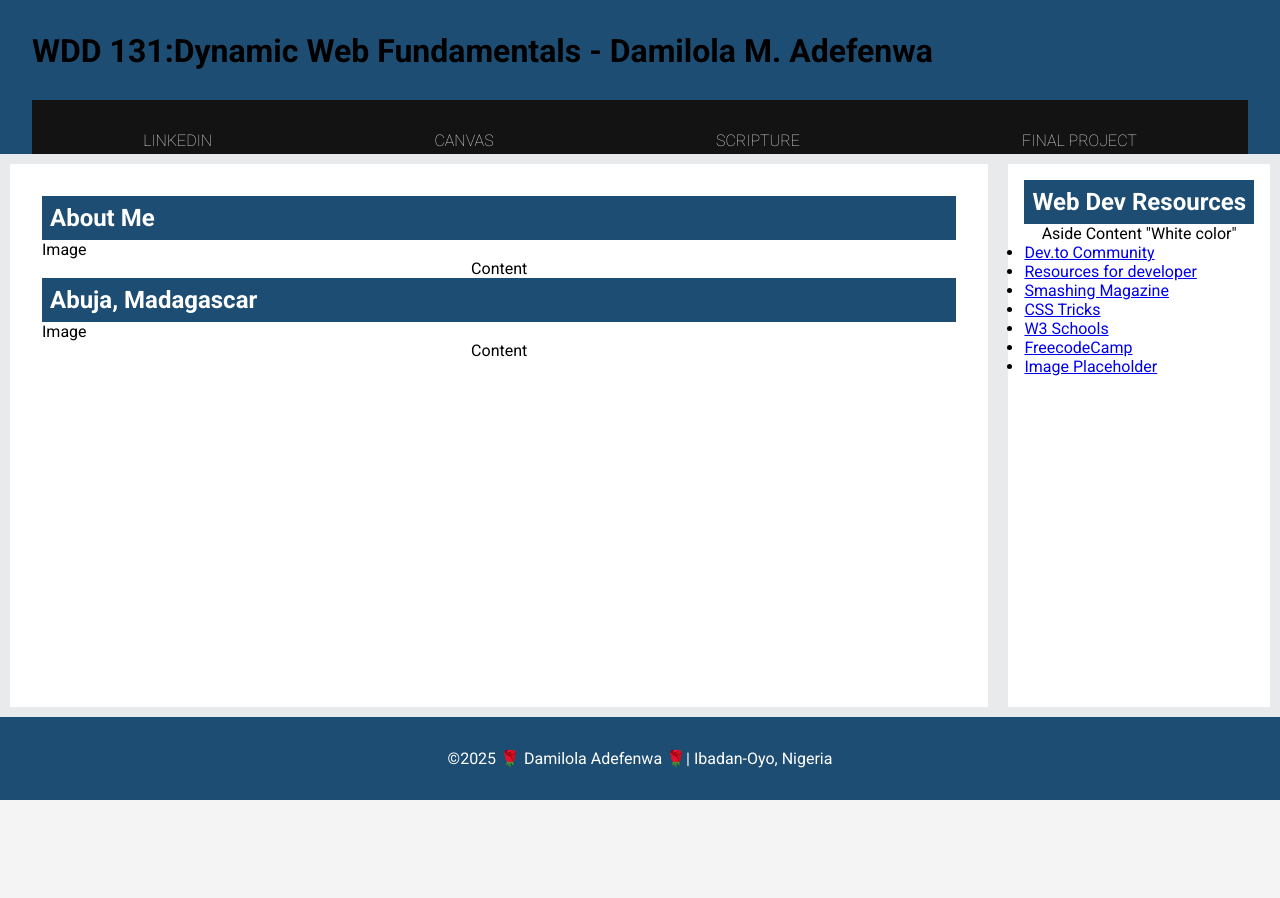
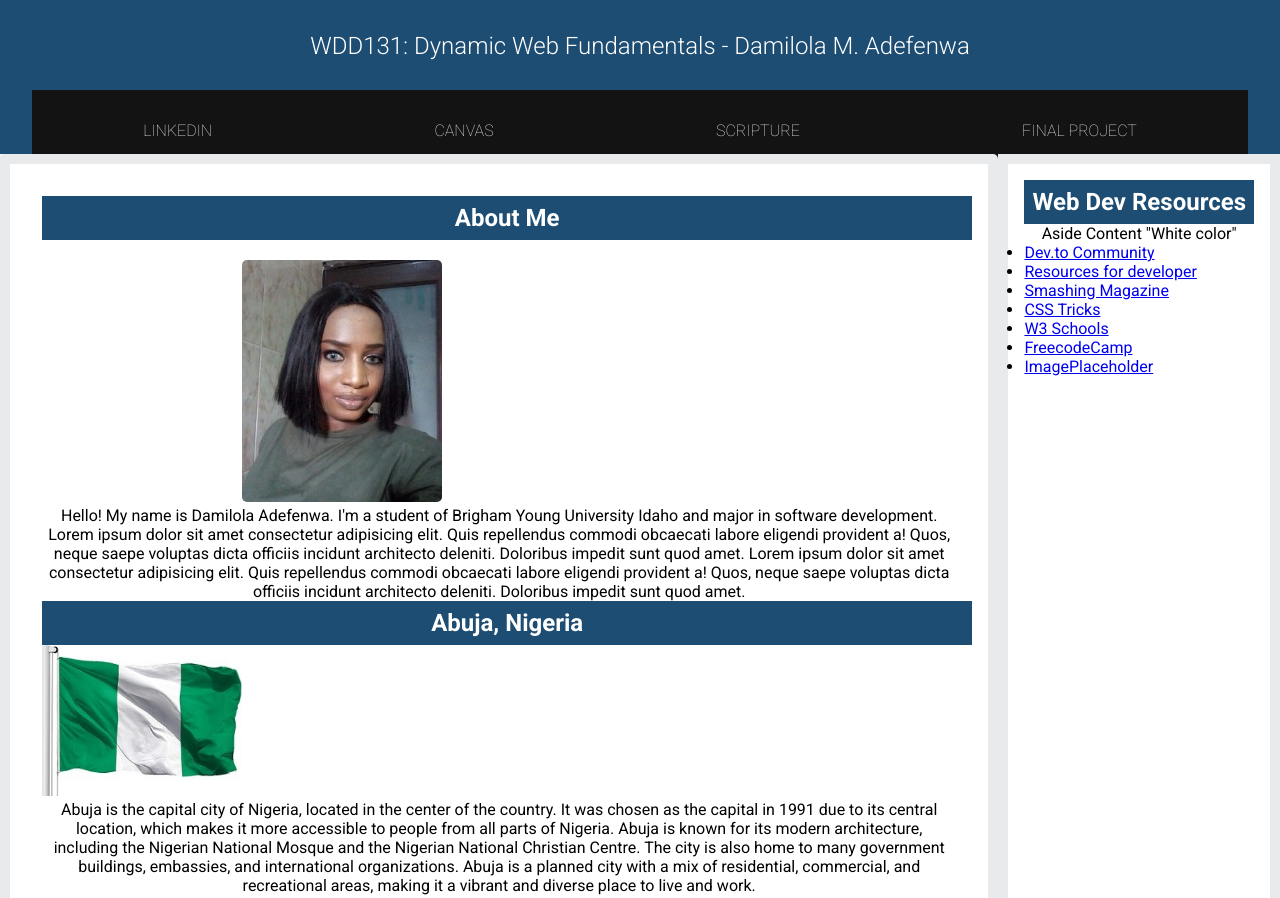
Before and after one commit to Damilolaadefenwa/wdd131, a plain HTML site: page index.html in a window 1280 px wide. Shown: the top 898 px of the page. Before the commit the page ends 800 px from the top, so only its background shows below. Drawn offline with Linux system fonts and the light colour scheme.

Commit message:
second commit

```diff
--- a/index.html
+++ b/index.html
@@ -21,7 +21,7 @@
 <body>
     <header>
         <div>
-            <h1>WDD 131:Dynamic Web Fundamentals - Damilola M. Adefenwa </h1>
+            <h1>WDD131: Dynamic Web Fundamentals - Damilola M. Adefenwa </h1>
         </div>
         <nav>
             <ul class="navigation">
@@ -35,16 +35,29 @@
     <main>
         <section class="card1">
             <h2>About Me</h2>
-            <div>Image</div>
-            <p>Content</p>
+            <img src="images/profilepicture.jpg" alt="Hello, my name is Damilola Adefenwa" width="200">
+            <p> Hello! My name is Damilola Adefenwa. I'm a student of Brigham Young University Idaho and major in software development.
+                Lorem ipsum dolor sit amet consectetur adipisicing elit. Quis repellendus commodi obcaecati labore eligendi provident a!
+                Quos, neque saepe voluptas dicta officiis incidunt architecto deleniti. Doloribus impedit sunt quod amet.
+                Lorem ipsum dolor sit amet consectetur adipisicing elit. Quis repellendus commodi obcaecati labore eligendi provident a!
+                Quos, neque saepe voluptas dicta officiis incidunt architecto deleniti. Doloribus impedit sunt quod amet.
+            </p>
         </section>
         <section class="card2">
-            <h2>Abuja, Madagascar</h2>
-            <div>Image</div>
-            <p>Content</p>
+            <h2>Abuja, Nigeria</h2>
+            <img src="images/nigeriaflag.jpg" alt="Nigeria-flag Green-White-Green" width="200">
+            <p>Abuja is the capital city of Nigeria, located in the center of the country.
+                It was chosen as the capital in 1991 due to its central location, which makes it more accessible to people
+                from all parts of Nigeria. Abuja is known for its modern architecture, including the Nigerian National Mosque
+                and the Nigerian National Christian Centre. The city is also home to many government buildings, embassies,
+                and international organizations. Abuja is a planned city with a mix of residential, commercial, and recreational areas,
+                making it a vibrant and diverse place to live and work.
+            </p>
         </section>
     </main>
+
     <div class="right-sidebar">
+       <section class="card3">
             <h2>Web Dev Resources</h2>
             <p>Aside Content "White color"</p>
             <ul class="resourcesbox">
@@ -54,13 +67,15 @@
                 <li><a href="https://css-tricks.com/" target="_blank">CSS Tricks</a></li>
                 <li><a href="https://www.w3schools.com/" target="_blank">W3 Schools</a></li>
                 <li><a href="https://www.freecodecamp.org/" target="_blank">FreecodeCamp</a></li>
-            <li><a href="https://app.uxcel.com/lessons/basics-512/image-placeholder-4436" target="_blank">Image
-                    Placeholder</a></li>
+                <li><a href="https://app.uxcel.com/lessons/basics-512/image-placeholder-4436" target="_blank">ImagePlaceholder</a></li>
             </ul>
+       </section>
     </div>
     <footer>
         <p>©2025 <span id="currentYear"></span>🌹 Damilola Adefenwa 🌹| Ibadan-Oyo, Nigeria </p>
+        <!-- <p id="full">©2025 🌹 Damilola Adefenwa 🌹| Ibadan-Oyo, Nigeria </p> -->
         <p><span id="lastModified"></span></p>
+        <!-- <script src="scripts/getdates.js"></script> -->
     </footer>
 </body>
 
--- a/scripts/getdates.js
+++ b/scripts/getdates.js
@@ -0,0 +1,30 @@
+
+// select the DOM elements for output
+const full = document.querySelector("#full");
+// use the date object
+const today = new Date();
+
+full.innerHTML = `Today is <span id="lastModified">${new Intl.DateTimeFormat(
+	"en-US",
+	{
+		dateStyle: "full"
+	}
+).format(today)}</span>`;
+// // Output the formatted date
+console.log(`Today's date is: ${full.innerHTML}`);
+
+
+
+// // Get the current date
+// const currentDate = new Date();
+
+// // Format the date as a readable string
+// const formattedDate = currentDate.toLocaleDateString("en-US", {
+//     weekday: "long",
+//     year: "numeric",
+//     month: "long",
+//     day: "numeric"
+// });
+
+// // Output the formatted date
+// console.log(`Today's date is: ${formattedDate}`);
--- a/styles/base.css
+++ b/styles/base.css
@@ -8,7 +8,7 @@ body {
     font-family: "Roboto", sans-serif;
     font-weight: 400;
     display: grid;
-    height: 100vh;
+    height: 100%;
     background-color: #f4f4f4;
     grid-template: auto 1fr auto / 300px 1fr auto;
 }
@@ -19,6 +19,13 @@ header {
     padding: 2rem;
     grid-column: 1 / 4;
     height: 90px;
+}
+
+h1 {
+    text-align: center;
+    color: #fff;
+    font-size: 1.5rem;
+    font-weight: 300;
 }
 
 h2 {
@@ -72,8 +79,21 @@ p {
 main {
     padding: 2rem;
     border: 10px solid #e8eaeb;
+    border-radius: 5px;
     grid-column: 1 / 3;
     background-color: #ffffff;
+}
+
+main h2 {
+    text-align: center;
+    width: 100%;
+}
+
+.card1 img {
+    height: auto;
+    border-radius: 5px;
+    margin-left: 200px;
+    margin-top: 20px;
 }
 
 .right-sidebar {
@@ -81,6 +101,7 @@ main {
     padding: 1rem;
     border: 10px solid #e8eaeb;
     grid-column: 3 / 4;
+
 }
 
 footer {
```
Lines whose indentation alone changed are shown as unchanged.
